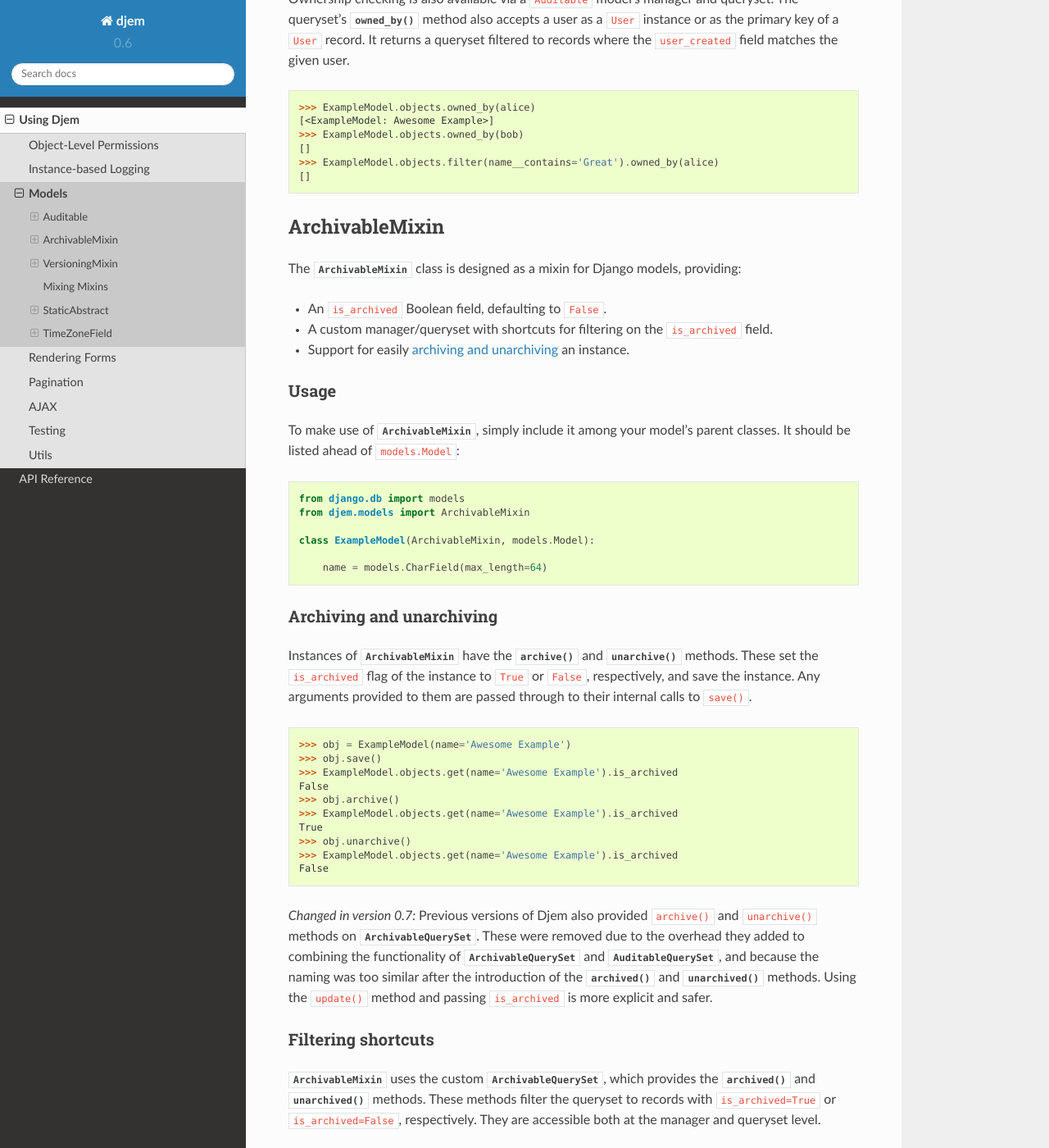
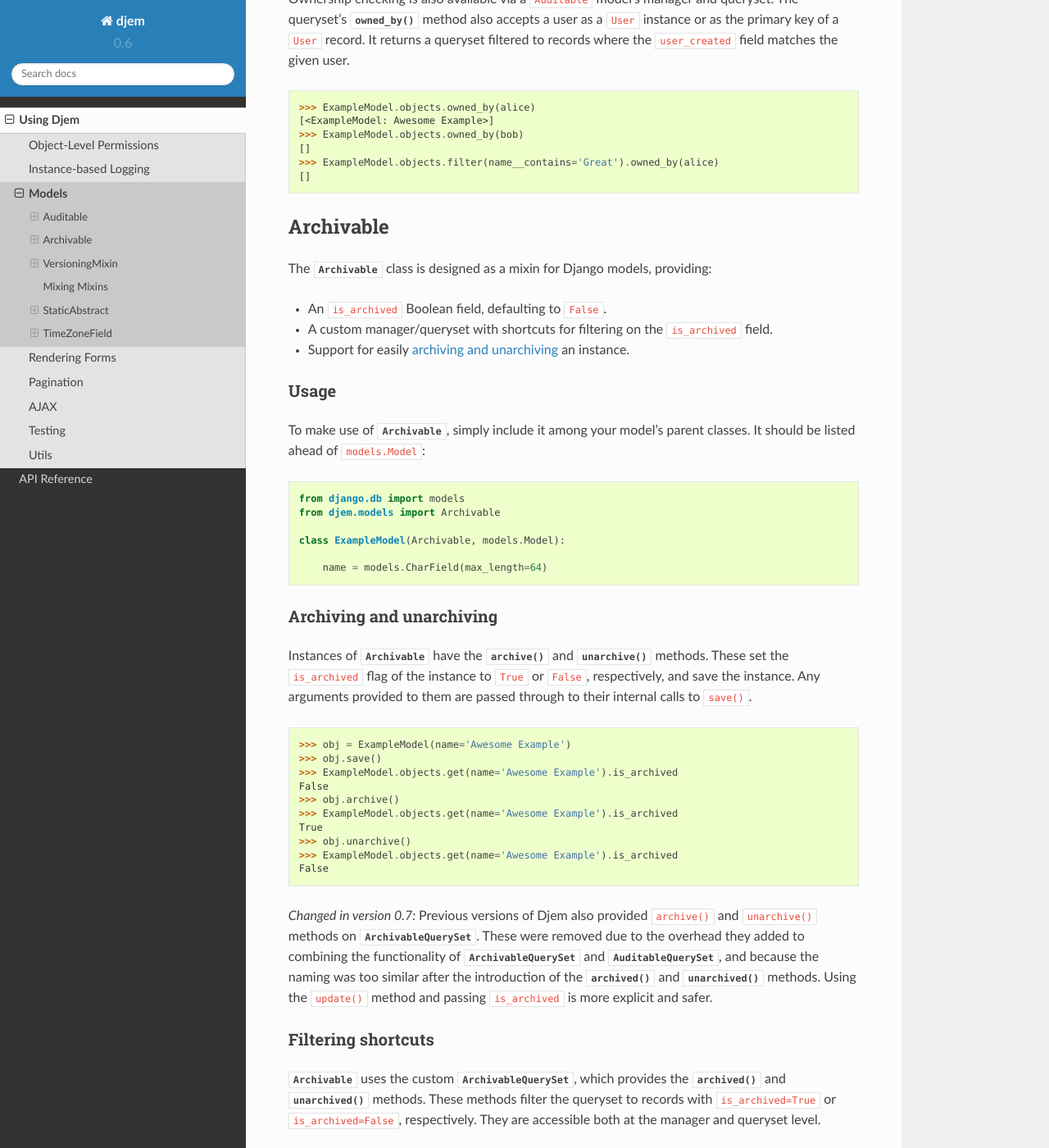
Before and after one commit to oogles/djem, a Sphinx documentation site: the page built from docs/topics/models.rst, in a window 1280 px wide and 1400 px high, scrolled down 5168 px. Shown: the whole window at 82% size. Built offline with Sphinx 7.4.7 and the Read the Docs theme 2.0.0, drawn with Linux system fonts in a browser that asks for light colours; some of the changed text lies outside the part shown.

Commit message:
Renamed ArchivableMixin to Archivable.

```diff
--- a/docs/topics/models.rst
+++ b/docs/topics/models.rst
@@ -226,37 +226,37 @@ Ownership checking is also available via a ``Auditable`` model's manager and que
     []
 
 
-.. _archivablemixin:
+.. _archivable:
 
-ArchivableMixin
-===============
+Archivable
+==========
 
-The :class:`ArchivableMixin` class is designed as a mixin for Django models, providing:
+The :class:`Archivable` class is designed as a mixin for Django models, providing:
 
 * An ``is_archived`` Boolean field, defaulting to ``False``.
 * A custom manager/queryset with shortcuts for filtering on the ``is_archived`` field.
-* Support for easily :ref:`archiving and unarchiving <archivablemixin-archiving-unarchiving>` an instance.
+* Support for easily :ref:`archiving and unarchiving <archivable-archiving-unarchiving>` an instance.
 
 Usage
 -----
 
-To make use of :class:`ArchivableMixin`, simply include it among your model's parent classes. It should be listed ahead of ``models.Model``:
+To make use of :class:`Archivable`, simply include it among your model's parent classes. It should be listed ahead of ``models.Model``:
 
 .. code-block:: python
 
     from django.db import models
-    from djem.models import ArchivableMixin
+    from djem.models import Archivable
 
-    class ExampleModel(ArchivableMixin, models.Model):
+    class ExampleModel(Archivable, models.Model):
 
         name = models.CharField(max_length=64)
 
-.. _archivablemixin-archiving-unarchiving:
+.. _archivable-archiving-unarchiving:
 
 Archiving and unarchiving
 -------------------------
 
-Instances of :class:`~ArchivableMixin` have the :meth:`~ArchivableMixin.archive` and :meth:`~ArchivableMixin.unarchive` methods. These set the ``is_archived`` flag of the instance to ``True`` or ``False``, respectively, and save the instance. Any arguments provided to them are passed through to their internal calls to ``save()``.
+Instances of :class:`Archivable` have the :meth:`~Archivable.archive` and :meth:`~Archivable.unarchive` methods. These set the ``is_archived`` flag of the instance to ``True`` or ``False``, respectively, and save the instance. Any arguments provided to them are passed through to their internal calls to ``save()``.
 
 .. code-block:: python
 
@@ -277,7 +277,7 @@ Instances of :class:`~ArchivableMixin` have the :meth:`~ArchivableMixin.archive`
 Filtering shortcuts
 -------------------
 
-:class:`ArchivableMixin` uses the custom :class:`ArchivableQuerySet`, which provides the :meth:`~ArchivableQuerySet.archived` and :meth:`~ArchivableQuerySet.unarchived` methods. These methods filter the queryset to records with ``is_archived=True`` or ``is_archived=False``, respectively. They are accessible both at the manager and queryset level.
+:class:`Archivable` uses the custom :class:`ArchivableQuerySet`, which provides the :meth:`~ArchivableQuerySet.archived` and :meth:`~ArchivableQuerySet.unarchived` methods. These methods filter the queryset to records with ``is_archived=True`` or ``is_archived=False``, respectively. They are accessible both at the manager and queryset level.
 
 .. code-block:: python
 
@@ -295,7 +295,7 @@ Filtering shortcuts
     0
 
 .. versionchanged:: 0.7
-    Previous versions of Djem used three different managers - ``objects``, ``live`` and ``archived`` - to provide access to querysets with various preset filters on the ``is_archived`` field. This didn't allow for applying the filters if a queryset was obtained by other means (e.g. via a ``ManyToManyField`` related manager) and made it more difficult to extend the manager (if the model inheriting from ``ArchivableMixin`` needed its own custom manager/queryset).
+    Previous versions of Djem used three different managers - ``objects``, ``live`` and ``archived`` - to provide access to querysets with various preset filters on the ``is_archived`` field. This didn't allow for applying the filters if a queryset was obtained by other means (e.g. via a ``ManyToManyField`` related manager) and made it more difficult to extend the manager (if the model inheriting from ``Archivable`` needed its own custom manager/queryset).
 
 
 .. _versioningmixin:
@@ -347,14 +347,14 @@ Mixing Mixins
 
 A model can include any combination of the above mixins. However, since they all use custom managers/querysets to provide additional functionality unique to them, a model using multiple mixins will need to provide its own manager/queryset that incorporates the functionality of each. The custom querysets have been designed to make this as simple as possible, without any additional customisation necessary.
 
-For a ready-made combination of all three mixins (:ref:`auditable`, :ref:`archivablemixin` and :ref:`versioningmixin`), see :ref:`staticabstract`.
+For a ready-made combination of all three mixins (:ref:`auditable`, :ref:`archivable` and :ref:`versioningmixin`), see :ref:`staticabstract`.
 
-The following is an example of a model using the :ref:`auditable` and :ref:`archivablemixin`:
+The following is an example of a model using the :ref:`auditable` and :ref:`archivable`:
 
 .. code-block:: python
 
     from django.db import models
-    from djem.models import ArchivableMixin, Auditable
+    from djem.models import Archivable, Auditable
     from djem.managers import ArchivableQuerySet, AuditableQuerySet
 
     class ExampleQuerySet(AuditableQuerySet, ArchivableQuerySet):
@@ -363,7 +363,7 @@ The following is an example of a model using the :ref:`auditable` and :ref:`arch
 
     ExampleManager = models.Manager.from_queryset(ExampleQuerySet)
 
-    class ExampleModel(Auditable, ArchivableMixin, models.Model):
+    class ExampleModel(Auditable, Archivable, models.Model):
 
         name = models.CharField(max_length=64)
 
@@ -375,11 +375,11 @@ The following is an example of a model using the :ref:`auditable` and :ref:`arch
 StaticAbstract
 ==============
 
-:class:`StaticAbstract` is a combination of :ref:`auditable`, :ref:`archivablemixin` and :ref:`versioningmixin`. It is designed as an abstract base class for models, rather than a mixin itself. It includes all the fields and functionality offered by each of the mixins, including:
+:class:`StaticAbstract` is a combination of :ref:`auditable`, :ref:`archivable` and :ref:`versioningmixin`. It is designed as an abstract base class for models, rather than a mixin itself. It includes all the fields and functionality offered by each of the mixins, including:
 
 * :ref:`Maintaining the accuracy <auditable-maintaining-accuracy>` of ``date_modified`` and ``user_modified`` as changes are made.
 * Automatically and :ref:`atomically incrementing <versioningmixin-incrementing-version>` ``version`` as changes are made.
-* Allowing :ref:`archiving and unarchiving <archivablemixin-archiving-unarchiving>`.
+* Allowing :ref:`archiving and unarchiving <archivable-archiving-unarchiving>`.
 * Providing :ref:`ownership checking <auditable-ownership-checking>`.
 
 Usage
```
Also changed, not shown: CHANGELOG.rst (+7 -4 lines), docs/ref/models.rst (+8 -8 lines), 3 other files.
